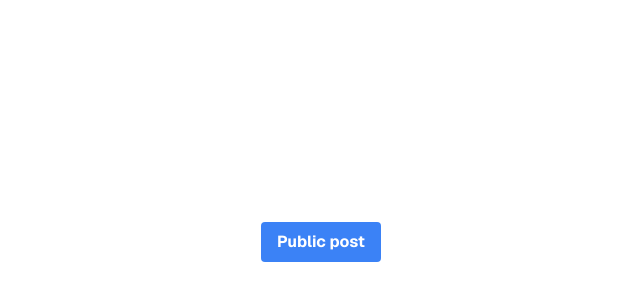
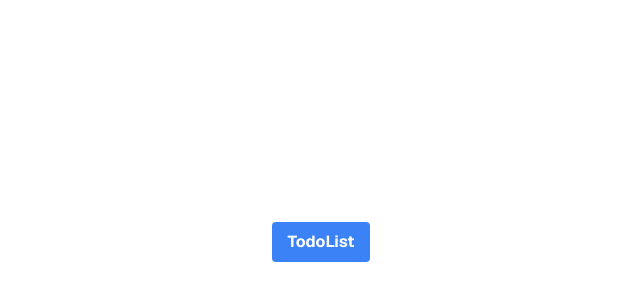
Before and after one commit to fa11erX/nestjs-starter, a Next.js app in the folder apps/front/: page / in a window 1280 px wide. Shown: the part 158-458 px from the top of the page, without its empty margins (319-959 px from the left). Built offline with nearby package versions, Linux system fonts and the light colour scheme.

Commit message:
update component

```diff
--- a/apps/front/src/app/page.tsx
+++ b/apps/front/src/app/page.tsx
@@ -4,8 +4,8 @@
 
   return (
     <main className="flex min-h-screen flex-col items-center justify-center">
-      <Link href="/post" className="bg-blue-500 hover:bg-blue-700 text-white font-bold py-2 px-4 rounded">
-        Public post
+      <Link href="/todo" className="bg-blue-500 hover:bg-blue-700 text-white font-bold py-2 px-4 rounded">
+        TodoList
       </Link>
     </main>
   );
--- a/apps/front/src/app/post/layout.tsx
+++ b/apps/front/src/app/todo/layout.tsx
@@ -1,5 +1,5 @@
-export default function PostLayout({
-    children, // will be a page or nested layout
+export default function TodoLayout({
+    children,
 }: {
     children: React.ReactNode
 }) {
--- a/apps/front/src/app/post/page.tsx
+++ b/apps/front/src/app/todo/page.tsx
@@ -12,7 +12,7 @@
   console.log(data)
   return (
     <div>
-      <h1>Post API exemple</h1>
+      <h1>My todoList</h1>
       {data}
     </div>
   );
```
Also changed, not shown: apps/front/src/app/todo/error.tsx (renamed from apps/front/src/app/post/error.tsx).
